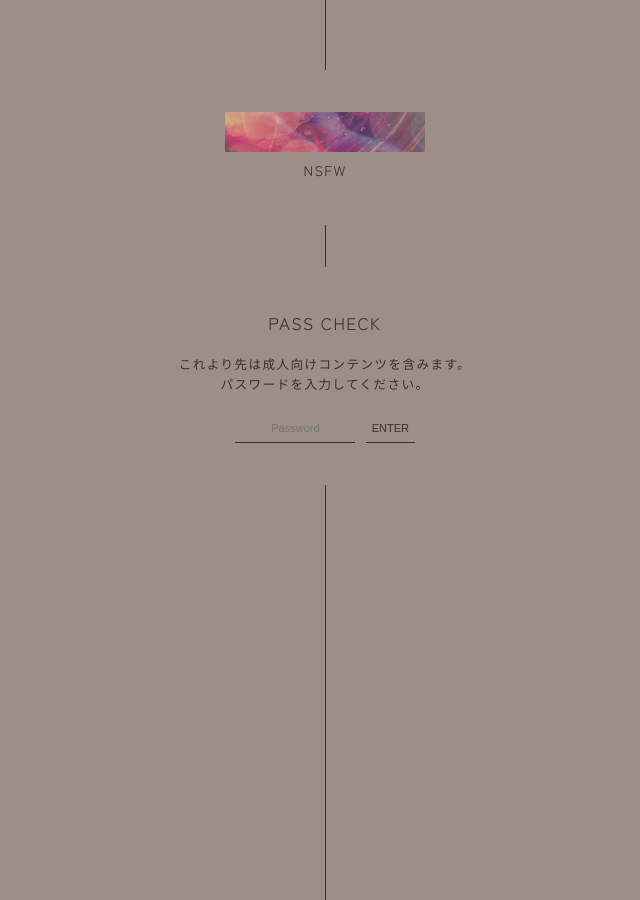
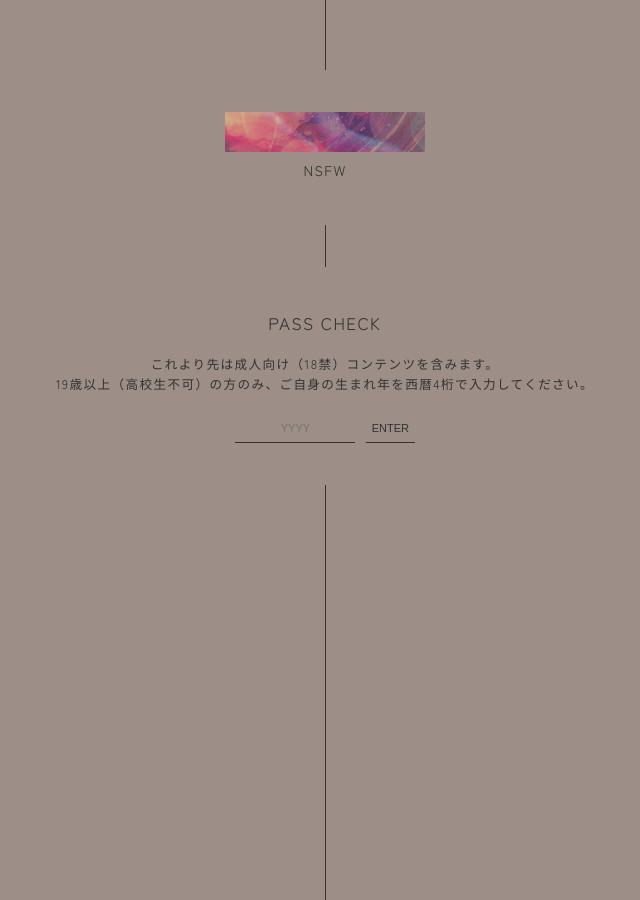
Before and after one commit to bisqhq/bisqhq.github.io, a Jekyll site: the page R/R.html, which Jekyll copies as it is, in a window 1280 px wide. Shown: the whole page, without its empty margins (315-955 px from the left). Built offline with Jekyll 4.4.1, drawn with Linux system fonts in a browser that asks for light colours.

Commit message:
Update R.html

```diff
--- a/R/R.html
+++ b/R/R.html
@@ -20,12 +20,12 @@
         <main>
             <section>
                 <h2>PASS CHECK</h2>
-                <p class="pass-desc">これより先は成人向けコンテンツを含みます。<br>パスワードを入力してください。</p>
+                <p class="pass-desc">これより先は成人向け（18禁）コンテンツを含みます。<br>19歳以上（高校生不可）の方のみ、ご自身の生まれ年を西暦4桁で入力してください。</p>
                 <form onsubmit="checkPassword(event)">
-                    <input type="password" id="pass-field" placeholder="Password" autofocus>
+                    <input type="password" id="pass-field" placeholder="YYYY" maxlength="4" autofocus>
                     <button type="submit">ENTER</button>
                 </form>
-                <p id="pass-error">パスワードが違います</p>
+                <p id="pass-error">19歳未満の方は閲覧できません（半角数字4桁）</p>
             </section>
         </main>
     </div>
@@ -57,23 +57,24 @@
         </main>
     </div>
 
-<script>
-    // ★ ここに設定したいパスワードを入力してください（例: "1234"）
-    const SECRET_PASSWORD = "0420";
-
+    <script>
     function checkPassword(event) {
         event.preventDefault(); // リロード防止
+
         const inputPass = document.getElementById("pass-field").value;
+        const inputYear = parseInt(inputPass, 10); // 数字に変換
+
         const errorMsg = document.getElementById("pass-error");
         const gate = document.getElementById("pass-gate");
         const content = document.getElementById("protected-content");
 
-        if (inputPass === SECRET_PASSWORD) {
-            // 正解：入力画面を隠して本文を表示（記憶はしない）
+        // ★ 判定条件（19歳以上 ＝ 2007年以前生まれ）
+        if (!isNaN(inputYear) && inputYear >= 1920 && inputYear <= 2007) {
+            // 条件クリア！入力画面を隠して本文を表示
             gate.style.display = "none";
             content.style.display = "block";
         } else {
-            // 不正解：エラーを表示して入力欄を空にする
+            // 2008以降（18歳以下）や数字以外を入力した場合はエラー
             errorMsg.style.display = "block";
             document.getElementById("pass-field").value = "";
         }
```
